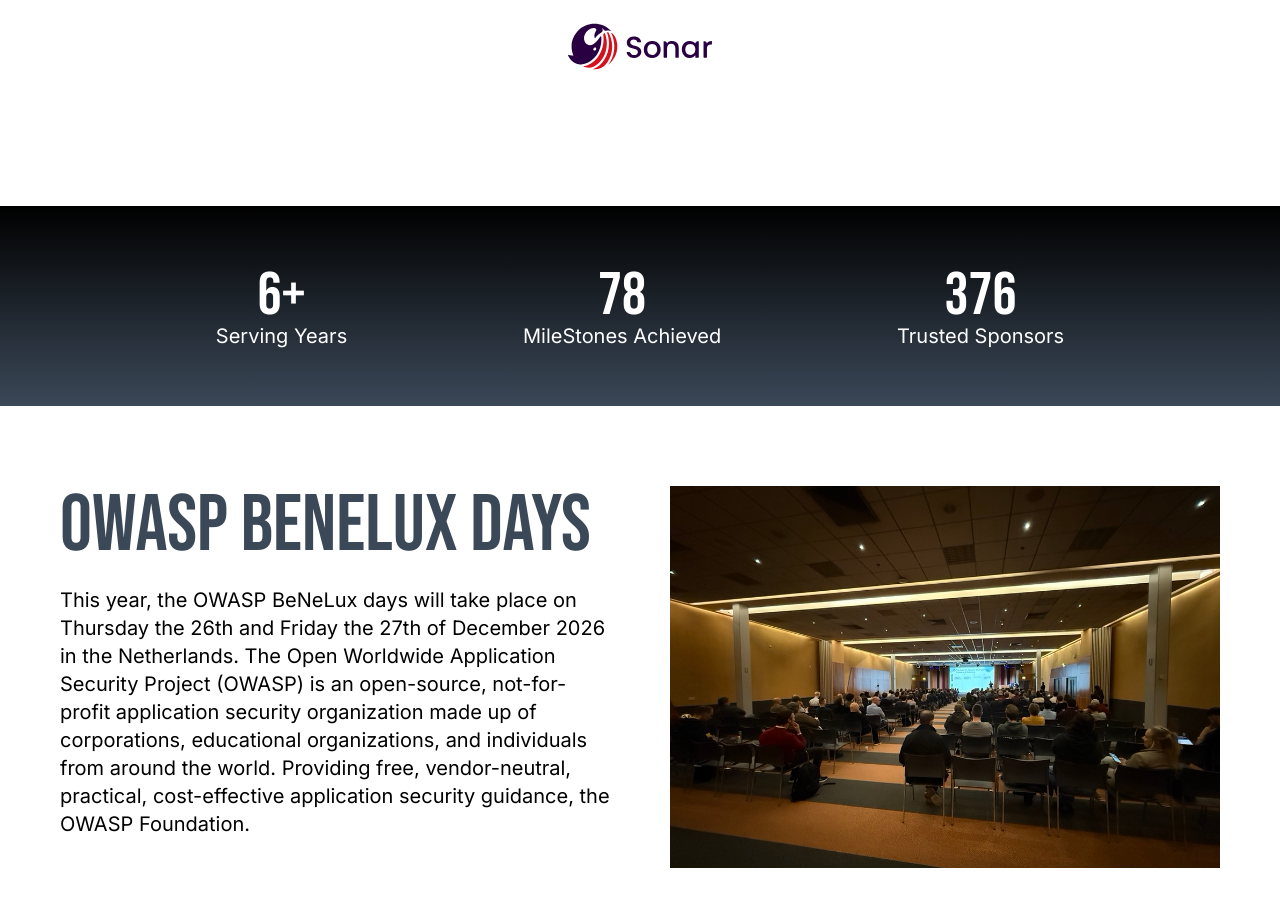
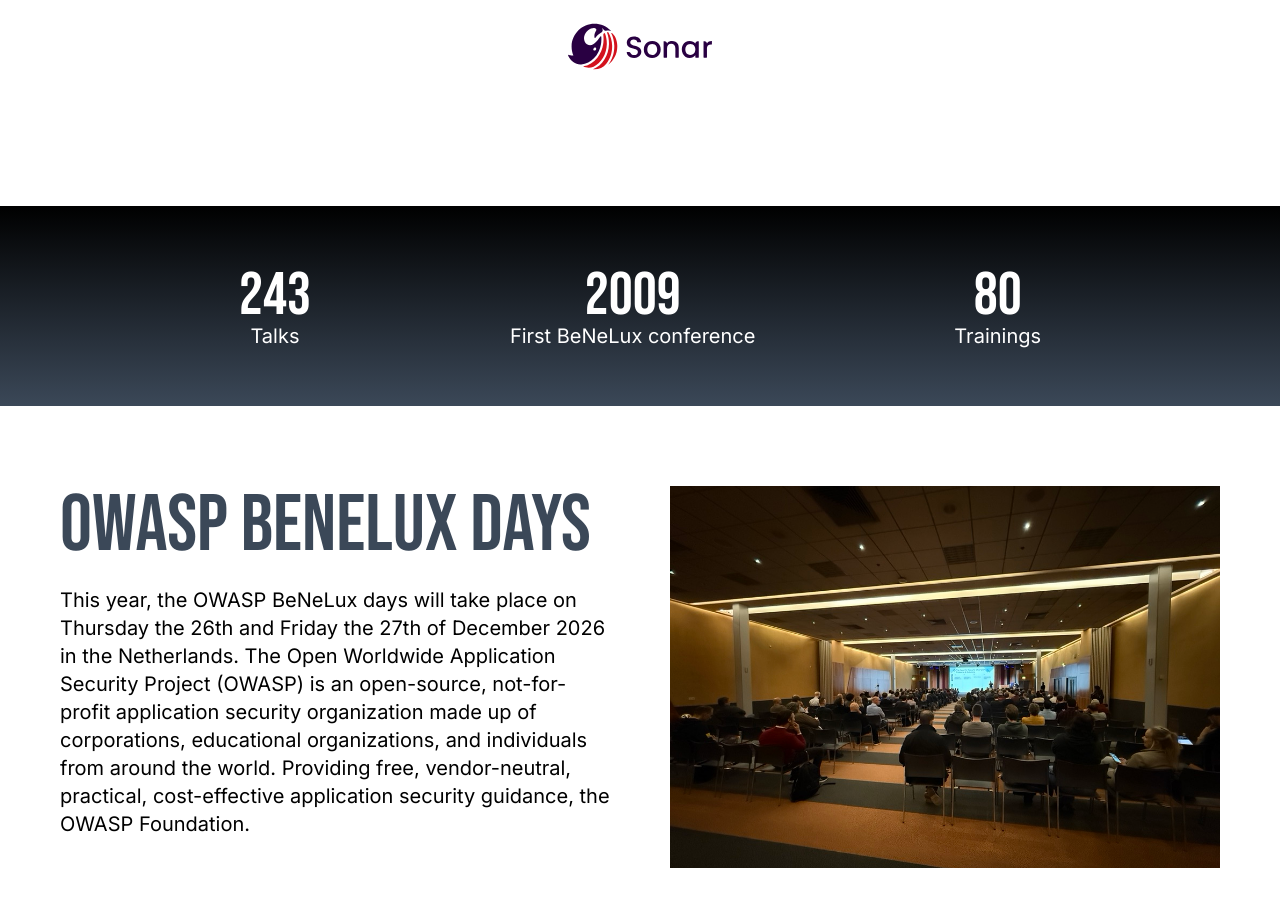
Before and after one commit to dm-17/Owasp-BeNeLux-Days-2026, a Jekyll site: the page built from index.md, in a window 1280 px wide and 900 px high, scrolled down 3004 px. Built offline with Jekyll 4.4.1, drawn with Linux system fonts in a browser that asks for light colours.

Commit message:
Adapted the numbers banner

```diff
--- a/_includes/home_counter.html
+++ b/_includes/home_counter.html
@@ -1,14 +1,14 @@
 <div class="counter">
     <div class="count">
-        <div class="head">6+</div>
-        <div class="sub-head">Serving Years</div>
+        <div class="head">243</div>
+        <div class="sub-head">Talks</div>
     </div>
     <div class="count">
-        <div class="head">78</div>
-        <div class="sub-head">MileStones Achieved</div>
+        <div class="head">2009</div>
+        <div class="sub-head">First BeNeLux conference</div>
     </div>
     <div class="count">
-        <div class="head">376</div>
-        <div class="sub-head">Trusted Sponsors</div>
+        <div class="head">80</div>
+        <div class="sub-head">Trainings</div>
     </div>
 </div>
```
